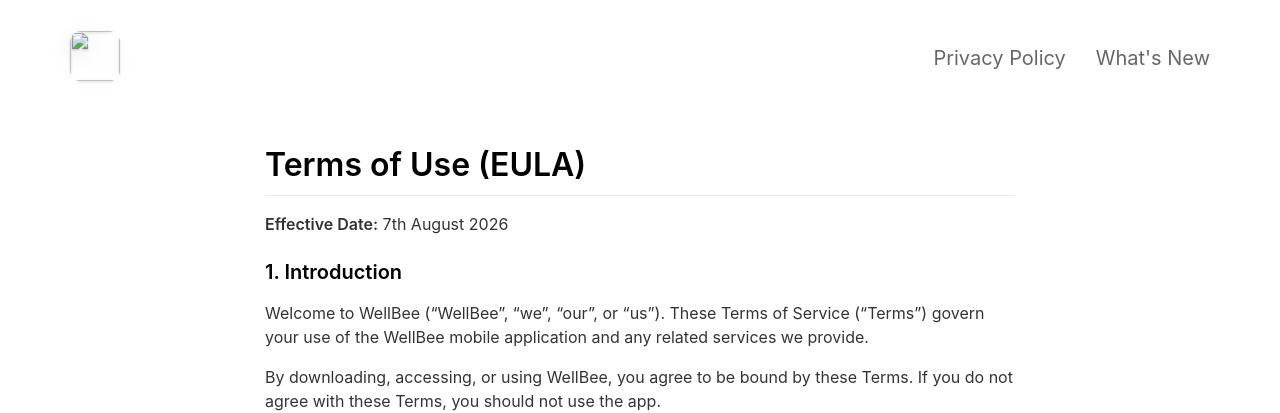
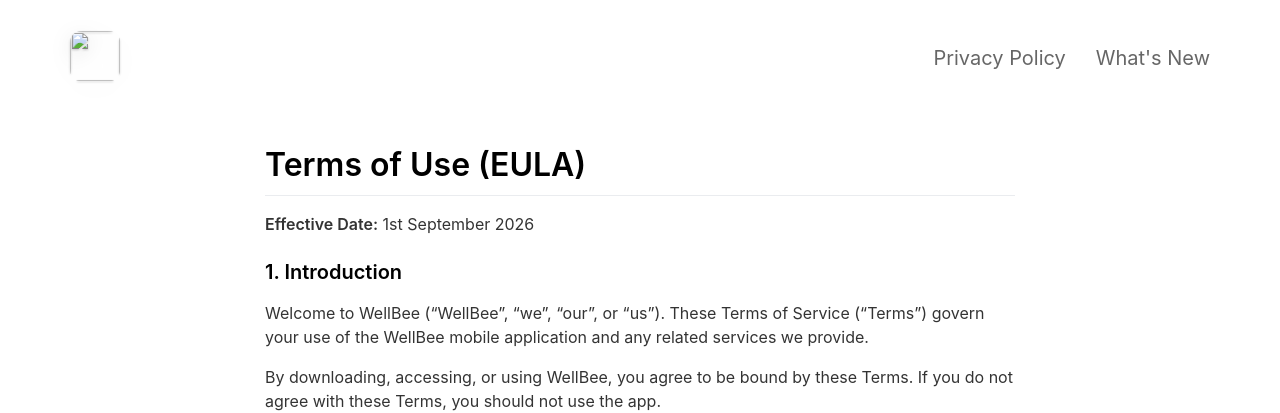
Before and after one commit to sheabrewer1986/WellBeeWebsite, a Jekyll site: the page built from _pages/termsofuse.md, in a window 1280 px wide and 900 px high. Shown: the top 413 px of the window. Built offline with Jekyll 4.4.1, drawn with Linux system fonts in a browser that asks for light colours; nearby versions of some CDN libraries.

Commit message:
[Twea] Changed effective start date of the terms of use to my new release date

```diff
--- a/_pages/termsofservice.md
+++ b/_pages/termsofuse.md
@@ -7,7 +7,7 @@
 # Terms of Use (EULA)
 
 **Effective Date:**
-7th August 2026
+1st September 2026
 
 ### 1. Introduction
 
```
